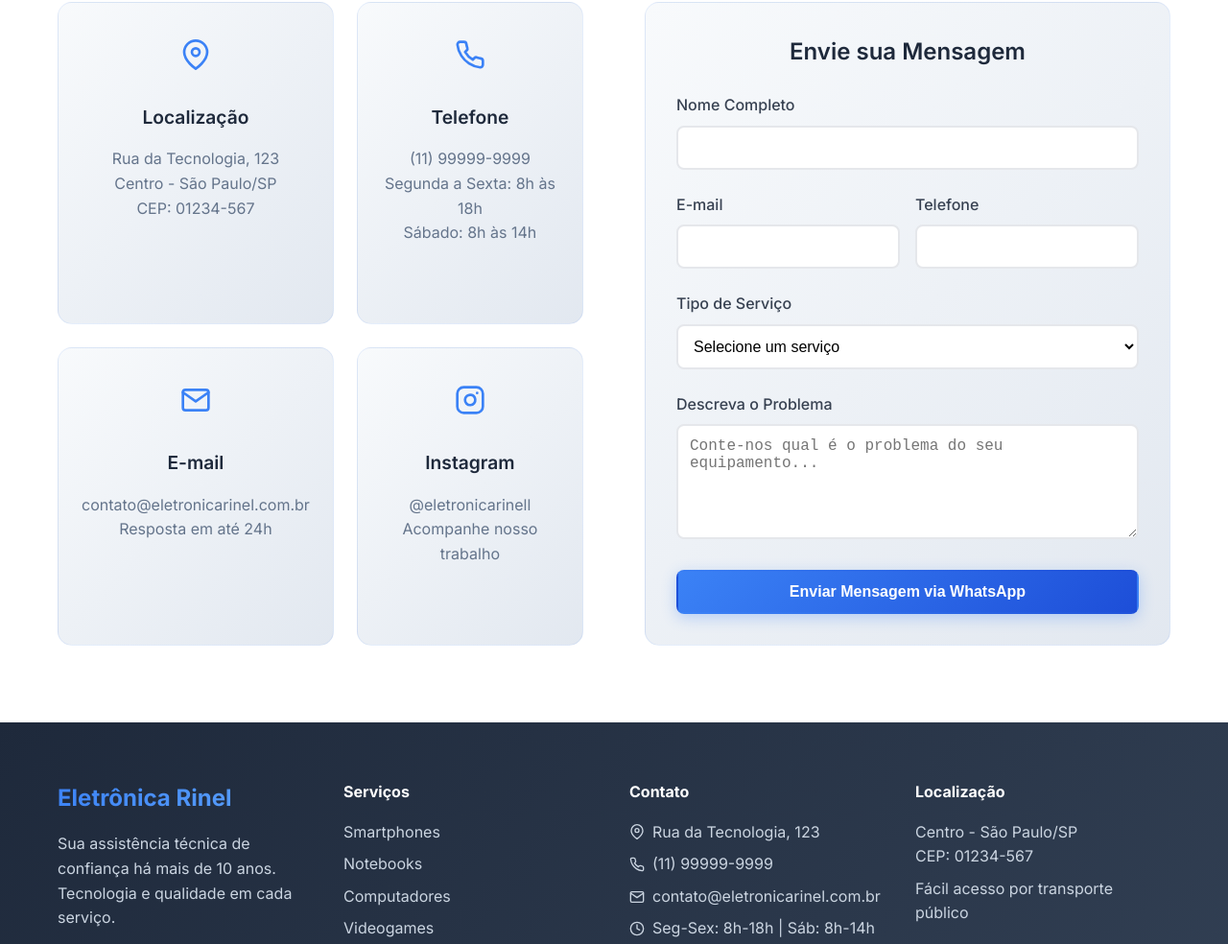
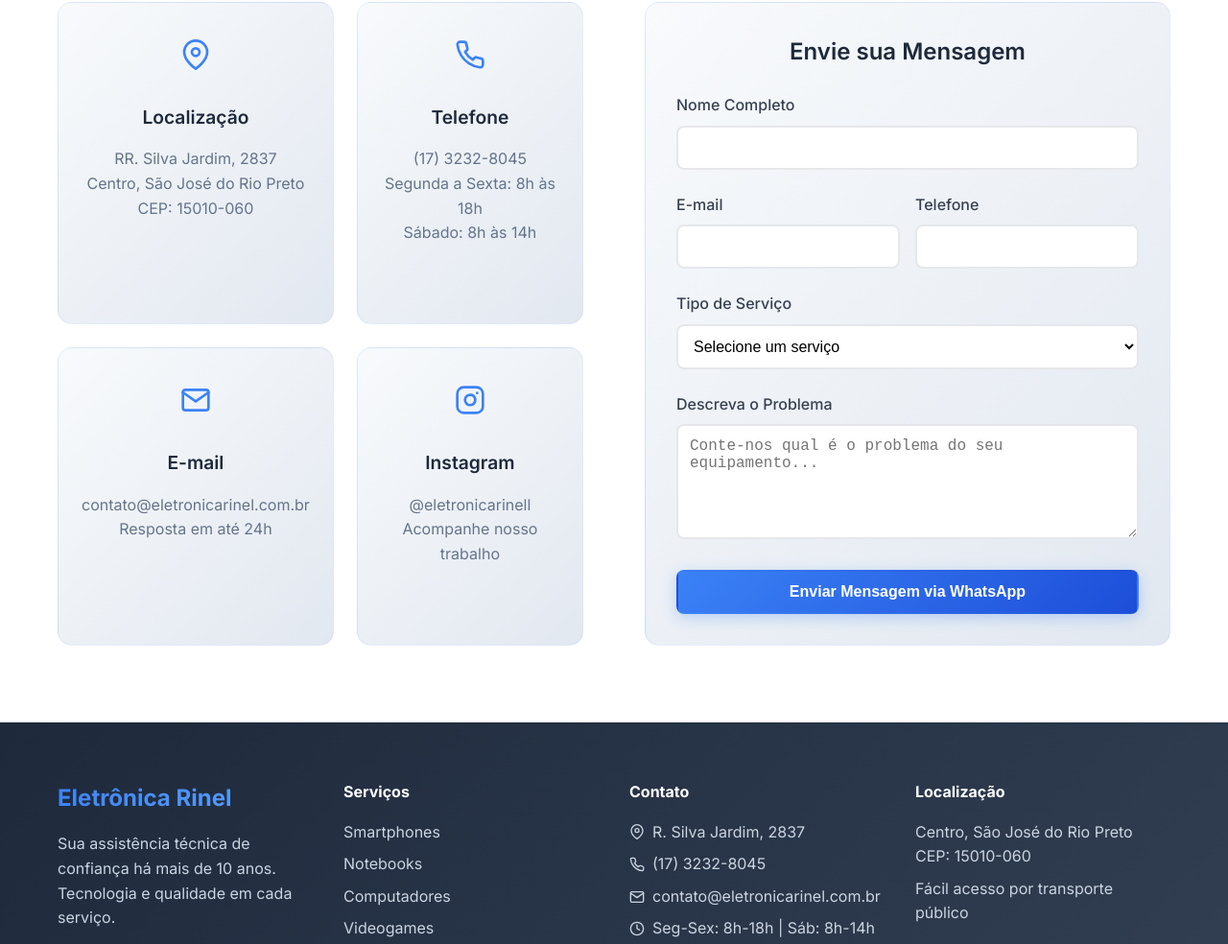
Before and after one commit to Paulo0S/RINEL, a plain HTML site: page index.html in a window 1280 px wide. Shown: the part 2943-3927 px from the top of the page at 96% size. Drawn offline with Linux system fonts and the light colour scheme.

Commit message:
Update index.html

```diff
--- a/index.html
+++ b/index.html
@@ -269,7 +269,7 @@
                             </svg>
                         </div>
                         <h3>Localização</h3>
-                        <p>Rua da Tecnologia, 123<br>Centro - São Paulo/SP<br>CEP: 01234-567</p>
+                        <p>RR. Silva Jardim, 2837<br>Centro, São José do Rio Preto<br>CEP: 15010-060</p>
                     </div>
 
                     <div class="contact-card">
@@ -279,7 +279,7 @@
                             </svg>
                         </div>
                         <h3>Telefone</h3>
-                        <p>(11) 99999-9999<br>Segunda a Sexta: 8h às 18h<br>Sábado: 8h às 14h</p>
+                        <p>(17) 3232-8045<br>Segunda a Sexta: 8h às 18h<br>Sábado: 8h às 14h</p>
                     </div>
 
                     <div class="contact-card">
@@ -368,7 +368,7 @@
                             </svg>
                             Instagram
                         </a>
-                        <a href="tel:+5511999999999">
+                        <a href="tel:1732328045">
                             <svg width="20" height="20" viewBox="0 0 24 24" fill="none" xmlns="http://www.w3.org/2000/svg">
                                 <path d="M22 16.92v3a2 2 0 0 1-2.18 2 19.79 19.79 0 0 1-8.63-3.07 19.5 19.5 0 0 1-6-6 19.79 19.79 0 0 1-3.07-8.67A2 2 0 0 1 4.11 2h3a2 2 0 0 1 2 1.72 12.84 12.84 0 0 0 .7 2.81 2 2 0 0 1-.45 2.11L8.09 9.91a16 16 0 0 0 6 6l1.27-1.27a2 2 0 0 1 2.11-.45 12.84 12.84 0 0 0 2.81.7A2 2 0 0 1 22 16.92z" stroke="currentColor" stroke-width="2" stroke-linecap="round" stroke-linejoin="round"/>
                             </svg>
@@ -396,13 +396,13 @@
                                 <path d="M21 10c0 7-9 13-9 13s-9-6-9-13a9 9 0 0 1 18 0z" stroke="currentColor" stroke-width="2" stroke-linecap="round" stroke-linejoin="round"/>
                                 <circle cx="12" cy="10" r="3" stroke="currentColor" stroke-width="2" stroke-linecap="round" stroke-linejoin="round"/>
                             </svg>
-                            Rua da Tecnologia, 123
+                            R. Silva Jardim, 2837
                         </li>
                         <li>
                             <svg width="16" height="16" viewBox="0 0 24 24" fill="none" xmlns="http://www.w3.org/2000/svg">
                                 <path d="M22 16.92v3a2 2 0 0 1-2.18 2 19.79 19.79 0 0 1-8.63-3.07 19.5 19.5 0 0 1-6-6 19.79 19.79 0 0 1-3.07-8.67A2 2 0 0 1 4.11 2h3a2 2 0 0 1 2 1.72 12.84 12.84 0 0 0 .7 2.81 2 2 0 0 1-.45 2.11L8.09 9.91a16 16 0 0 0 6 6l1.27-1.27a2 2 0 0 1 2.11-.45 12.84 12.84 0 0 0 2.81.7A2 2 0 0 1 22 16.92z" stroke="currentColor" stroke-width="2" stroke-linecap="round" stroke-linejoin="round"/>
                             </svg>
-                            (11) 99999-9999
+                            (17) 3232-8045
                         </li>
                         <li>
                             <svg width="16" height="16" viewBox="0 0 24 24" fill="none" xmlns="http://www.w3.org/2000/svg">
@@ -423,7 +423,7 @@
 
                 <div class="footer-section">
                     <h4>Localização</h4>
-                    <p>Centro - São Paulo/SP<br>CEP: 01234-567</p>
+                    <p>Centro, São José do Rio Preto<br>CEP: 15010-060</p>
                     <p>Fácil acesso por transporte público</p>
                 </div>
             </div>
```
